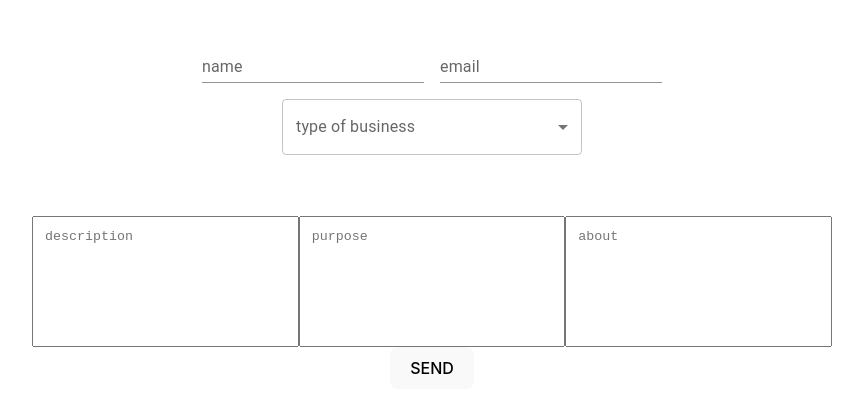
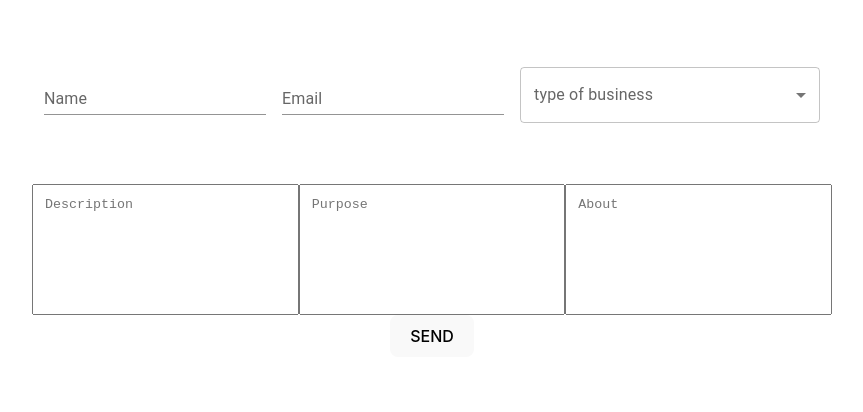
Before and after one commit to shira-l/AI_project, a React (Vite) app in the folder frontend/: page / in a window 1280 px wide. Shown: the part 192-604 px from the top of the page, without its empty margins (208-1071 px from the left). Built offline with nearby package versions, Linux system fonts and the light colour scheme.

Commit message:
Download the correct PDF

```diff
--- a/frontend/src/components/Form.jsx
+++ b/frontend/src/components/Form.jsx
@@ -1,6 +1,172 @@
-import { saveAs } from 'file-saver';
+// import { saveAs } from 'file-saver';
+// import { useForm } from "react-hook-form";
+// import WebCreation from './WebCreation';
+// import TextField from '@mui/material/TextField';
+// import React, { useState } from 'react';
+// import FormControl from '@mui/material/FormControl';
+// import InputLabel from '@mui/material/InputLabel';
+// import MenuItem from '@mui/material/MenuItem';
+// import FormHelperText from '@mui/material/FormHelperText';
+// import Select from '@mui/material/Select';
+// import download from "downloadjs";
+
+// export default function Form() {
+//   const [selectedNodeKey, setSelectedNodeKey] = useState('type of business');
+//   const [displayButtons, setDisplayButtons] = useState(false)
+//   const [displayWebCreation, setDisplayWebCreation] = useState(false);
+//   const [businessDetails, setBusinessDetails] = useState({});
+//   const [blob, setBlob] = useState(null)
+//   const { register, handleSubmit, formState: { errors }, reset } = useForm({
+//     defaultValues: {
+//       name: '',
+//       email: '',
+//       companyType: selectedNodeKey,
+//       description: '',
+//       purpose: '',
+//       about: ''
+//     }
+//   })
+
+
+
+//   const optionsOfCompaniesTypes = [
+//     "Restaurant/Catering",
+//     "Store",
+//     "Guesthouse",
+//     "Real Estate Company",
+//     "Delivery",
+//     "Startup"
+//   ]
+//   // function blobToSaveAs(fileName, blob) {
+//   //   try {
+//   //     const url = window.URL.createObjectURL(blob);
+//   //     const link = document.createElement('a');
+//   //     if (link.download !== undefined) { // feature detection
+//   //       link.setAttribute('href', url);
+//   //       link.textContent = "for dowload";
+//   //       link.setAttribute('download', fileName);
+//   //       document.body.appendChild(link);
+//   //     }
+//   //   } catch (e) {
+//   //     console.error('BlobToSaveAs error', e);
+//   //   }
+//   // }
+//   const generateCharacterizationFile = async (details) => {
+//     try {
+//       setBusinessDetails(details)
+//       const response = await fetch('http://localhost:3001/createCharacterizationFile', {
+//         method: 'POST',
+//         body: JSON.stringify(details),
+//         headers: {
+//           'Content-Type': 'application/json'
+//         }
+//       });
+
+//       const pdfBlob = await response.blob();
+//       console.log("pdfBlob")
+//       console.log(pdfBlob)
+//       setBlob(pdfBlob);
+//       setDisplayButtons(true);
+//       if (!response.ok) {
+//         throw new Error(data.error);
+//       }
+//     } catch (error) {
+//       throw error;
+//     };
+//   }
+
+//   return (<form onSubmit={handleSubmit(generateCharacterizationFile)}>
+
+//     <FormControl sx={{ m: 1, width: '22ch' }} variant="standard">
+//       <TextField name="name"
+//         label="name" type="text" variant="standard"
+//         {...register("name", {
+//           required: "Please enter your name.",
+//           pattern: {
+//             value: /^[a-z\u0590-\u05fe]+$/i,
+//             message: "Please enter only alphabetic characters."
+//           }
+//         })}
+//         helperText={errors.name ? errors.name.message : ''} />
+//     </FormControl>
+
+//     <FormControl sx={{ m: 1, width: '22ch' }} variant="standard">
+//       <TextField name="email"
+//         label="email" type="text" variant="standard"
+//         {...register("email", {
+//           required: "please enter your email",
+//           pattern: {
+//             value: /^[A-Z0-9._%+-]+@[A-Z0-9.-]+\.[A-Z]{2,}$/i,
+//             message: 'please enter a valid email'
+//           }
+//         })}
+//         helperText={errors.email ? errors.email?.message : ''} />
+//     </FormControl>
+//     <br />
+
+//     <FormControl sx={{ m: 1, minWidth: 300 }}>
+//       <InputLabel id="demo-simple-select-required-label">{selectedNodeKey}</InputLabel>
+//       <Select
+//         labelId="demo-simple-select-required-label"
+//         id="demo-simple-select-required"
+//         onChange={(e) => { setSelectedNodeKey(e.target.value) }}
+//         label={selectedNodeKey}
+//         {...register("companyType", { required: "required" })}
+//       >
+//         <MenuItem value="">
+//           <em>{selectedNodeKey}</em>
+//         </MenuItem>
+//         {optionsOfCompaniesTypes.map((el, i) => (<MenuItem key={i} value={el}>{el}
+//         </MenuItem>))}
+//       </Select>
+//       <FormHelperText>{errors[selectedNodeKey] ? errors[selectedNodeKey].message : ''}</FormHelperText>
+//     </FormControl>
+
+//     <br />
+//     <div style={{ display: 'flex', justifyContent: 'space-around', width: 800, marginTop: 50 }}>
+//       <textarea style={{ resize: 'none', padding: 12 }} rows={7} placeholder='description' cols={30}
+//         {...register("description")} />
+
+//       <textarea style={{ resize: 'none', padding: 12 }} rows={7} placeholder='purpose' cols={30}
+//         {...register("purpose")} />
+
+//       <textarea style={{ resize: 'none', padding: 12 }} placeholder='about' cols={30}
+//         rows={7}
+//         {...register("about")} />
+//     </div>
+//     <button type='submit'>SEND</button>
+//     {displayButtons && <div>
+//       {console.log("Blob")}
+//       {console.log(blob)}
+//       <button onClick={() => download(blob, "SpecificationFile.pdf")}>download PDF</button>
+//       <button onClick={() => { setDisplayWebCreation(!displayWebCreation) }}>create website home page for your business</button>
+//     </div>}
+//     {displayWebCreation && <WebCreation businessDetails={businessDetails} />}
+//   </form>)
+// }
+
+
+
+
+
+
+
+
+
+
+
+
+
+
+
+
+
+
+
+
+
+
 import { useForm } from "react-hook-form";
-import WebCreation from './WebCreation';
 import TextField from '@mui/material/TextField';
 import React, { useState } from 'react';
 import FormControl from '@mui/material/FormControl';
@@ -8,15 +174,11 @@ import InputLabel from '@mui/material/InputLabel';
 import MenuItem from '@mui/material/MenuItem';
 import FormHelperText from '@mui/material/FormHelperText';
 import Select from '@mui/material/Select';
-import download from "downloadjs";
 
 export default function Form() {
   const [selectedNodeKey, setSelectedNodeKey] = useState('type of business');
-  const [displayButtons, setDisplayButtons] = useState(false)
-  const [displayWebCreation, setDisplayWebCreation] = useState(false);
-  const [businessDetails, setBusinessDetails] = useState({});
-  const [blob, setBlob] = useState(null)
-  const { register, handleSubmit, formState: { errors }, reset } = useForm({
+  const [displayButtons, setDisplayButtons] = useState(false);
+  const { register, handleSubmit, formState: { errors } } = useForm({
     defaultValues: {
       name: '',
       email: '',
@@ -25,9 +187,7 @@ export default function Form() {
       purpose: '',
       about: ''
     }
-  })
-
-
+  });
 
   const optionsOfCompaniesTypes = [
     "Restaurant/Catering",
@@ -36,24 +196,10 @@ export default function Form() {
     "Real Estate Company",
     "Delivery",
     "Startup"
-  ]
-  // function blobToSaveAs(fileName, blob) {
-  //   try {
-  //     const url = window.URL.createObjectURL(blob);
-  //     const link = document.createElement('a');
-  //     if (link.download !== undefined) { // feature detection
-  //       link.setAttribute('href', url);
-  //       link.textContent = "for dowload";
-  //       link.setAttribute('download', fileName);
-  //       document.body.appendChild(link);
-  //     }
-  //   } catch (e) {
-  //     console.error('BlobToSaveAs error', e);
-  //   }
-  // }
+  ];
+
   const generateCharacterizationFile = async (details) => {
     try {
-      setBusinessDetails(details)
       const response = await fetch('http://localhost:3001/createCharacterizationFile', {
         method: 'POST',
         body: JSON.stringify(details),
@@ -62,22 +208,36 @@ export default function Form() {
         }
       });
 
-      const pdfBlob = await response.blob();
-      setBlob(pdfBlob);
-      setDisplayButtons(true);
       if (!response.ok) {
-        throw new Error(data.error);
-      }
-    } catch (error) {
-      throw error;
-    };
+        throw new Error('Failed to generate PDF');
       }
 
-  return (<form onSubmit={handleSubmit(generateCharacterizationFile)}>
+      const pdfBlob = await response.blob();
 
+      // הורדת הקובץ
+      const url = window.URL.createObjectURL(pdfBlob);
+      const link = document.createElement('a');
+      link.href = url;
+      link.download = 'SpecificationFile.pdf';
+      document.body.appendChild(link);
+      link.click();
+      document.body.removeChild(link);
+      window.URL.revokeObjectURL(url);
+
+      setDisplayButtons(true);
+    } catch (error) {
+      console.error('Error generating file:', error);
+    }
+  };
+
+  return (
+    <form onSubmit={handleSubmit(generateCharacterizationFile)}>
       <FormControl sx={{ m: 1, width: '22ch' }} variant="standard">
-      <TextField name="name"
-        label="name" type="text" variant="standard"
+        <TextField
+          name="name"
+          label="Name"
+          type="text"
+          variant="standard"
           {...register("name", {
             required: "Please enter your name.",
             pattern: {
@@ -85,58 +245,52 @@ export default function Form() {
               message: "Please enter only alphabetic characters."
             }
           })}
-        helperText={errors.name ? errors.name.message : ''} />
+          helperText={errors.name ? errors.name.message : ''}
+        />
       </FormControl>
 
       <FormControl sx={{ m: 1, width: '22ch' }} variant="standard">
-      <TextField name="email"
-        label="email" type="text" variant="standard"
+        <TextField
+          name="email"
+          label="Email"
+          type="text"
+          variant="standard"
           {...register("email", {
-          required: "please enter your email",
+            required: "Please enter your email.",
             pattern: {
               value: /^[A-Z0-9._%+-]+@[A-Z0-9.-]+\.[A-Z]{2,}$/i,
-            message: 'please enter a valid email'
+              message: 'Please enter a valid email.'
             }
           })}
-        helperText={errors.email ? errors.email?.message : ''} />
+          helperText={errors.email ? errors.email?.message : ''}
+        />
       </FormControl>
-    <br />
 
       <FormControl sx={{ m: 1, minWidth: 300 }}>
-      <InputLabel id="demo-simple-select-required-label">{selectedNodeKey}</InputLabel>
+        <InputLabel id="company-type-label">{selectedNodeKey}</InputLabel>
         <Select
-        labelId="demo-simple-select-required-label"
-        id="demo-simple-select-required"
-        onChange={(e) => { setSelectedNodeKey(e.target.value) }}
-        label={selectedNodeKey}
-        {...register("companyType", { required: "required" })}
+          labelId="company-type-label"
+          id="company-type"
+          onChange={(e) => setSelectedNodeKey(e.target.value)}
+          {...register("companyType", { required: "Please select a company type." })}
         >
-        <MenuItem value="">
-          <em>{selectedNodeKey}</em>
-        </MenuItem>
-        {optionsOfCompaniesTypes.map((el, i) => (<MenuItem key={i} value={el}>{el}
-        </MenuItem>))}
+          {optionsOfCompaniesTypes.map((el, i) => (
+            <MenuItem key={i} value={el}>{el}</MenuItem>
+          ))}
         </Select>
-      <FormHelperText>{errors[selectedNodeKey] ? errors[selectedNodeKey].message : ''}</FormHelperText>
+        <FormHelperText>{errors.companyType ? errors.companyType.message : ''}</FormHelperText>
       </FormControl>
 
-    <br />
       <div style={{ display: 'flex', justifyContent: 'space-around', width: 800, marginTop: 50 }}>
-      <textarea style={{ resize: 'none', padding: 12 }} rows={7} placeholder='description' cols={30}
+        <textarea style={{ resize: 'none', padding: 12 }} rows={7} placeholder='Description' cols={30}
           {...register("description")} />
-
-      <textarea style={{ resize: 'none', padding: 12 }} rows={7} placeholder='purpose' cols={30}
+        <textarea style={{ resize: 'none', padding: 12 }} rows={7} placeholder='Purpose' cols={30}
           {...register("purpose")} />
-
-      <textarea style={{ resize: 'none', padding: 12 }} placeholder='about' cols={30}
-        rows={7}
+        <textarea style={{ resize: 'none', padding: 12 }} rows={7} placeholder='About' cols={30}
           {...register("about")} />
       </div>
+
       <button type='submit'>SEND</button>
-    {displayButtons && <div>
-      <button onClick={() => download(blob, "SpecificationFile.pdf")}>download PDF</button>
-      <button onClick={() => { setDisplayWebCreation(!displayWebCreation) }}>create website home page for your business</button>
-    </div>}
-    {displayWebCreation && <WebCreation businessDetails={businessDetails} />}
-  </form>)
+    </form>
+  );
 }
```
Also changed, not shown: 2 other files (tests, documents, lock files or other folders). Lines whose indentation alone changed are shown as unchanged.
